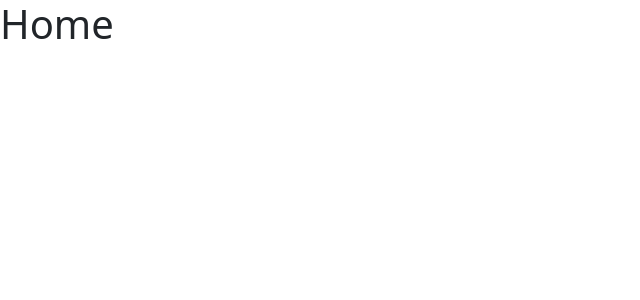
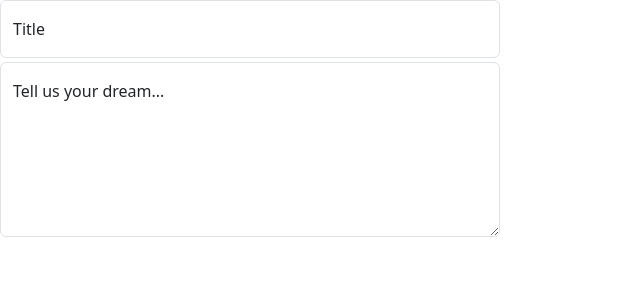
Before and after one commit to dreamy-dream-team/dream-team, a React (Vite) app in the folder frontend/: page / in a window 1280 px wide. Shown: the top 300 px of the page, without its empty margins (0-640 px from the left). Built offline with nearby package versions, Linux system fonts and the light colour scheme.

Commit message:
Created homepage branch, started development on Home.tsx, added forms for title and dream-content, adjusted sizes.

```diff
--- a/frontend/src/ui/Home.tsx
+++ b/frontend/src/ui/Home.tsx
@@ -1,9 +1,26 @@
 import React from "react"
+import {Container, FloatingLabel, Form} from "react-bootstrap";
 
 export function Home() {
     return (
         <>
-            <h1>Home</h1>
+            <section className={'text-center'}>
+                <FloatingLabel
+                    controlId="floatingInput"
+                    label="Title"
+                    className="mb-1"
+                >
+                    <Form.Control type="title" placeholder="Title" style={{ height: '50px', width: '500px'}}/>
+                </FloatingLabel>
+
+                <FloatingLabel controlId="floatingTextarea2" label="Tell us your dream...">
+                    <Form.Control
+                        as="textarea"
+                        placeholder="Tell us your dream..."
+                        style={{ height: '175px', width: '500px'}}
+                    />
+                </FloatingLabel>
+            </section>
         </>
-    )
+    );
 }
```
